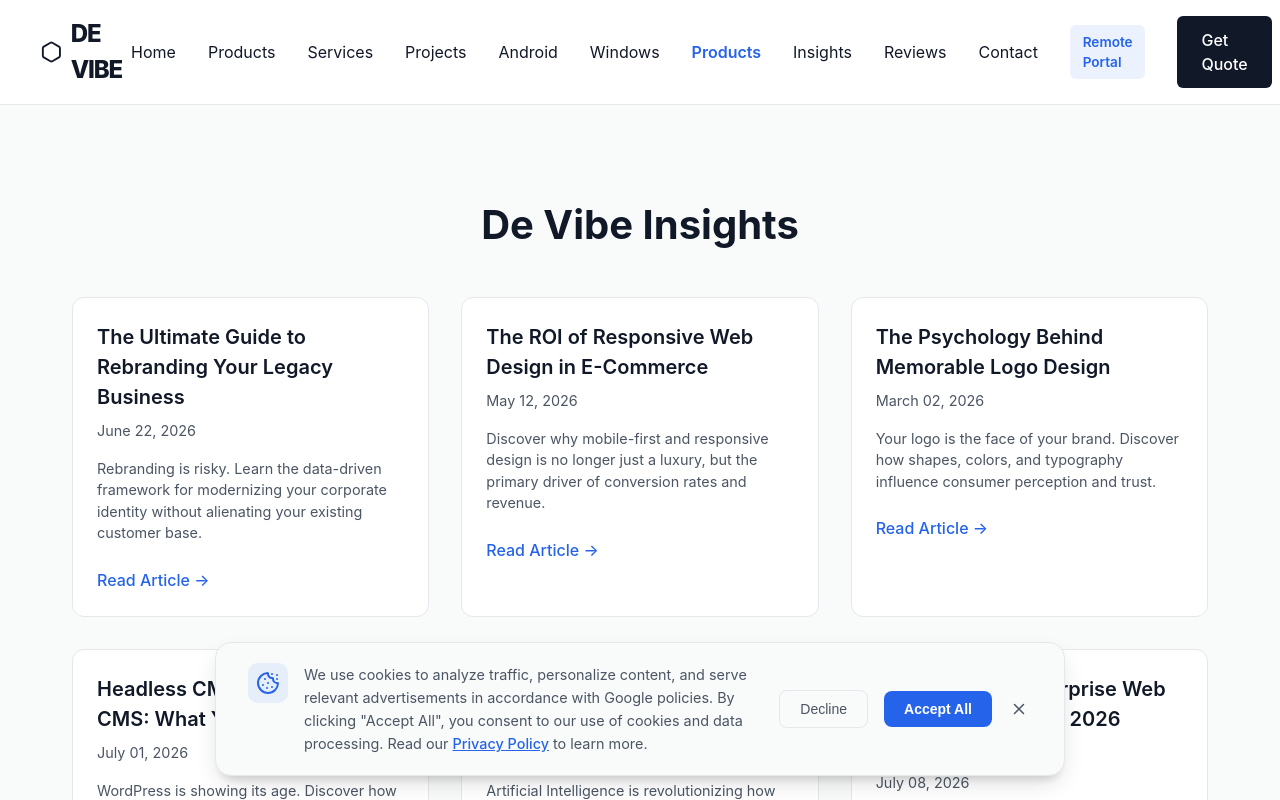
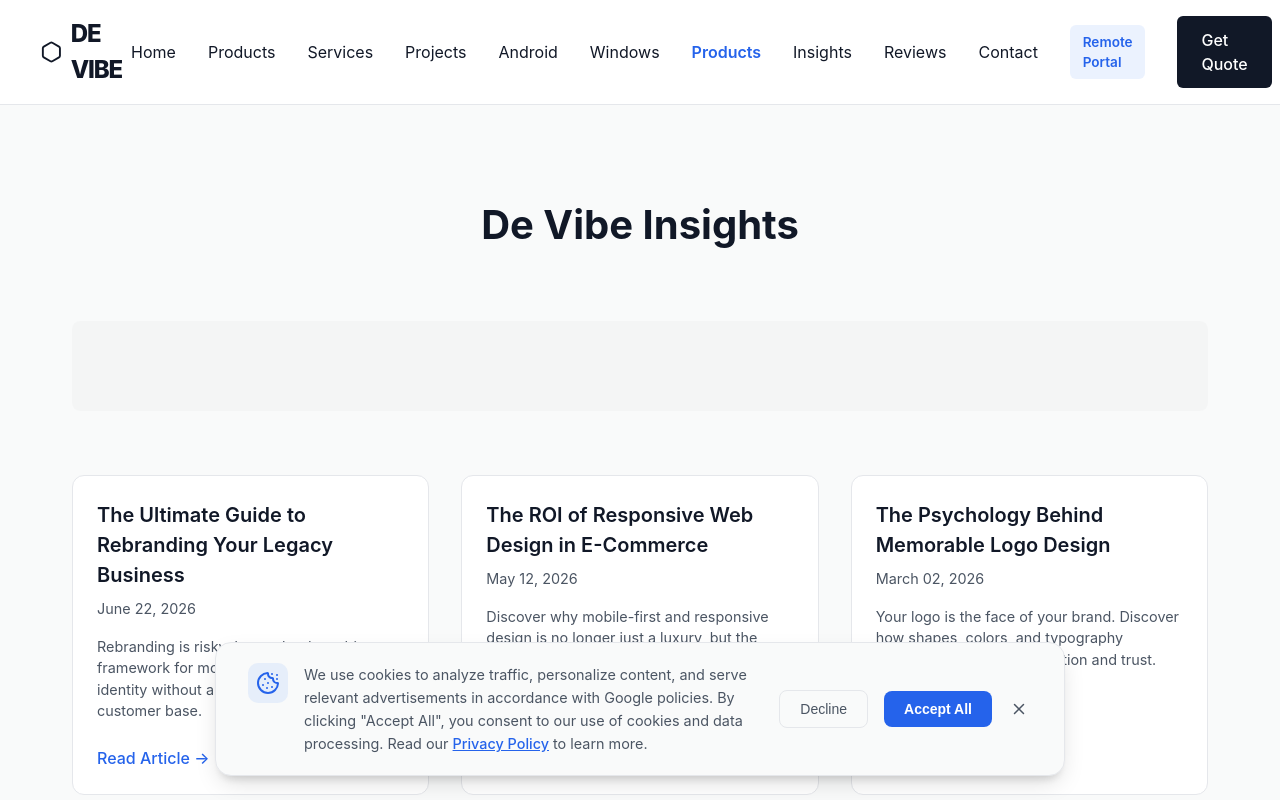
Before and after one commit to devibe70-ux/de-vibe-website, a React (Vite) app: page /blog in a window 1280 px wide. Shown: the top 800 px of the page. Built offline with nearby package versions, Linux system fonts and the light colour scheme.

Commit message:
fix: embed Google AdSense script ca-pub-7107715238624071 across all pages, add AdSenseSlot components, and update robots.txt permissions for Mediapartners-Google and AI crawlers

```diff
--- /dev/null
+++ b/src/components/AdSenseSlot.jsx
@@ -0,0 +1,27 @@
+import { useEffect } from 'react';
+
+export default function AdSenseSlot({ style, className, slot, format = 'auto', responsive = 'true' }) {
+  useEffect(() => {
+    try {
+      if (typeof window !== 'undefined') {
+        (window.adsbygoogle = window.adsbygoogle || []).push({});
+      }
+    } catch (e) {
+      // Catch AdSense initialization errors if adblocker is active
+      console.log('AdSense init error:', e);
+    }
+  }, []);
+
+  return (
+    <div style={{ margin: '2rem 0', minHeight: '100px', width: '100%', textAlign: 'center', overflow: 'hidden', ...style }} className={className}>
+      <ins
+        className="adsbygoogle"
+        style={{ display: 'block', minHeight: '90px' }}
+        data-ad-client="ca-pub-7107715238624071"
+        data-ad-slot={slot || "auto"}
+        data-ad-format={format}
+        data-full-width-responsive={responsive}
+      />
+    </div>
+  );
+}
--- a/src/components/Blog.jsx
+++ b/src/components/Blog.jsx
@@ -1,6 +1,7 @@
 import { useMemo } from 'react';
 import { Helmet } from 'react-helmet-async';
 import { Link } from 'react-router-dom';
+import AdSenseSlot from './AdSenseSlot';
 
 const blogPosts = [
   {
@@ -117,6 +118,7 @@ export default function Blog() {
       <section className="bg-alt" style={{ minHeight: '80vh', padding: '6rem 0' }}>
       <div className="container">
         <h2 style={{ textAlign: 'center', marginBottom: '3rem' }}>De Vibe Insights</h2>
+        <AdSenseSlot style={{ marginBottom: '2.5rem' }} />
         <div className="grid grid-2 grid-3">
           {shuffledPosts.map(post => (
             <Link to={`/blog/${post.id}`} key={post.id} className="project-card" style={{ display: 'block', textDecoration: 'none' }}>
--- a/src/components/BlogPost.jsx
+++ b/src/components/BlogPost.jsx
@@ -1,5 +1,6 @@
 import { Helmet } from 'react-helmet-async';
 import { useParams, Link } from 'react-router-dom';
+import AdSenseSlot from './AdSenseSlot';
 
 const articles = {
   'why-custom-website-2026': {
@@ -282,7 +283,8 @@ export default function BlogPost() {
             <span style={{ color: 'var(--text-primary)', fontWeight: '500' }}>{article.title}</span>
           </div>
           <h1 style={{ fontSize: '2.5rem', marginBottom: '1rem', lineHeight: '1.2' }}>{article.title}</h1>
-          <p style={{ color: 'var(--text-secondary)', marginBottom: '3rem' }}>Published on {article.date}</p>
+          <p style={{ color: 'var(--text-secondary)', marginBottom: '2rem' }}>Published on {article.date}</p>
+          <AdSenseSlot style={{ marginBottom: '2.5rem' }} />
 
           <div style={{ display: 'flex', flexDirection: 'column', gap: '1.5rem', fontSize: '1.1rem', lineHeight: '1.7', color: 'var(--text-primary)' }}>
             {article.content}
```
Also changed, not shown: public/robots.txt.
